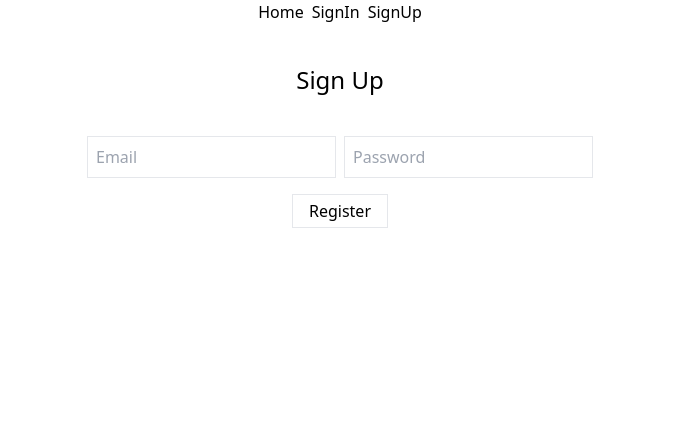
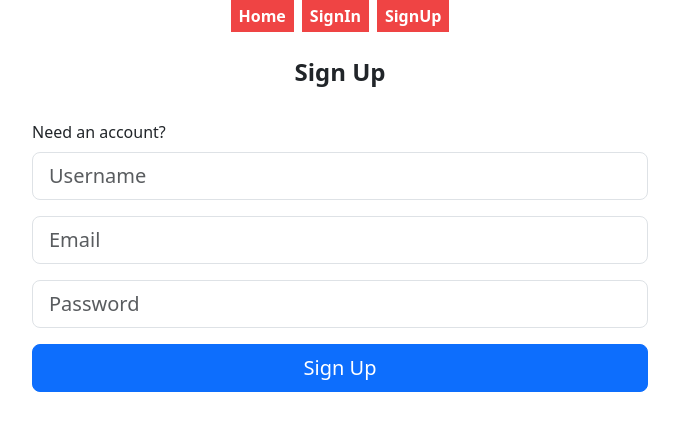
Before and after one commit to rizvan555/Vue3_Authentication_JS, a Vue app: page /signUp in a window 1280 px wide. Shown: the top 430 px of the page, without its empty margins (300-979 px from the left). Built offline with nearby package versions, Linux system fonts and the light colour scheme.

Commit message:
created signup page with fakePAI

```diff
--- a/index.html
+++ b/index.html
@@ -2,7 +2,14 @@
 <html lang="en">
   <head>
     <meta charset="UTF-8" />
+    <meta name="viewport" content="width=device-width, initial-scale=1" />
     <link rel="icon" href="/favicon.ico" />
+    <link
+      href="https://cdn.jsdelivr.net/npm/bootstrap@5.3.2/dist/css/bootstrap.min.css"
+      rel="stylesheet"
+      integrity="sha384-T3c6CoIi6uLrA9TneNEoa7RxnatzjcDSCmG1MXxSR1GAsXEV/Dwwykc2MPK8M2HN"
+      crossorigin="anonymous"
+    />
     <meta name="viewport" content="width=device-width, initial-scale=1.0" />
     <title>Vite App</title>
   </head>
@@ -10,5 +17,20 @@
     <div id="app"></div>
 
     <script type="module" src="/src/main.js"></script>
+    <script
+      src="https://cdn.jsdelivr.net/npm/bootstrap@5.3.2/dist/js/bootstrap.bundle.min.js"
+      integrity="sha384-C6RzsynM9kWDrMNeT87bh95OGNyZPhcTNXj1NW7RuBCsyN/o0jlpcV8Qyq46cDfL"
+      crossorigin="anonymous"
+    ></script>
+    <script
+      src="https://cdn.jsdelivr.net/npm/@popperjs/core@2.11.8/dist/umd/popper.min.js"
+      integrity="sha384-I7E8VVD/ismYTF4hNIPjVp/Zjvgyol6VFvRkX/vR+Vc4jQkC+hVqc2pM8ODewa9r"
+      crossorigin="anonymous"
+    ></script>
+    <script
+      src="https://cdn.jsdelivr.net/npm/bootstrap@5.3.2/dist/js/bootstrap.min.js"
+      integrity="sha384-BBtl+eGJRgqQAUMxJ7pMwbEyER4l1g+O15P+16Ep7Q9Q+zqX6gSbd85u4mG4QzX+"
+      crossorigin="anonymous"
+    ></script>
   </body>
 </html>
--- a/package.json
+++ b/package.json
@@ -8,6 +8,7 @@
     "preview": "vite preview"
   },
   "dependencies": {
+    "axios": "^1.6.1",
     "pinia": "^2.1.7",
     "vue": "^3.3.4",
     "vue-axios": "^3.5.2",
--- /dev/null
+++ b/src/api/auth.js
@@ -0,0 +1,9 @@
+import axios from './axios';
+
+const register = (credentials) => {
+  return axios.post('/users', { user: credentials });
+};
+
+export default {
+  register,
+};
--- /dev/null
+++ b/src/api/axios.js
@@ -0,0 +1,5 @@
+import axios from 'axios';
+
+axios.defaults.baseURL = 'https://conduit.productionready.io/api';
+
+export default axios;
--- a/src/axios.js
+++ /dev/null
@@ -1,4 +0,0 @@
-import axios from 'axios';
-
-axios.defaults.withCredentials = true;
-axios.defaults.baseURL = 'http://localhost:8000';
--- a/src/components/NavigationBar.vue
+++ b/src/components/NavigationBar.vue
@@ -1,7 +1,12 @@
 <template>
   <div class="flex justify-center items-center gap-2">
     <div class="flex" v-for="nav in allNavs.navs">
-      <a :href="nav.path"> {{ nav.name }} </a>
+      <a
+        :href="nav.path"
+        class="bg-red-500 px-2 py-1 font-bold text-white active:scale-95 transition-all"
+      >
+        {{ nav.name }}
+      </a>
     </div>
   </div>
 </template>
--- a/src/main.js
+++ b/src/main.js
@@ -1,7 +1,6 @@
 import { createApp } from 'vue';
 import { createPinia } from 'pinia';
 
-import './axios.js';
 import App from './App.vue';
 import router from './router';
 import './assets/tailwind.css';
--- a/src/stores/auth.js
+++ /dev/null
@@ -1,21 +0,0 @@
-import { defineStore } from 'pinia';
-import axios from 'axios';
-
-export const useAuthStore = defineStore('auth', {
-  state: () => ({
-    authUser: null,
-  }),
-  getters: {
-    user: (state) => state.authUser,
-  },
-  actions: {
-    async getToken() {
-      await axios.get('sanctum/csrf-cookie');
-    },
-    async getUser() {
-      this.getToken();
-      const data = await axios.get('/api/user');
-      this.authUser = data.data;
-    },
-  },
-});
--- /dev/null
+++ b/src/stores/modules/auth.js
@@ -0,0 +1,54 @@
+import { defineStore } from 'pinia';
+import authApi from '@/api/auth';
+
+export const useAuthStore = defineStore({
+  id: 'auth',
+  state: () => ({
+    isSubmitting: false,
+    currentUser: null,
+    validationErrors: null,
+    isLoggedIn: false,
+  }),
+
+  // Actions
+  actions: {
+    async register(credentials, onSuccess) {
+      return new Promise((resolve, reject) => {
+        try {
+          this.registerStart();
+          authApi
+            .register(credentials)
+            .then((response) => {
+              this.registerSuccess(response.data.user);
+              resolve(response);
+              if (onSuccess) {
+                onSuccess(response.data.user);
+              }
+            })
+            .catch((error) => {
+              this.registerFailure(error.response.data.errors);
+
+              console.error('Validation Errors:', error.response.data.errors);
+              reject(error);
+            });
+        } catch (error) {
+          reject(error);
+        }
+      });
+    },
+
+    registerStart() {
+      this.isSubmitting = true;
+      this.validationErrors = null;
+    },
+    registerSuccess(user) {
+      this.isSubmitting = false;
+      this.currentUser = user;
+      this.isLoggedIn = true;
+    },
+    registerFailure(errors) {
+      this.isSubmitting = false;
+      this.validationErrors = errors;
+    },
+  },
+});
--- a/src/views/HomeView.vue
+++ b/src/views/HomeView.vue
@@ -3,22 +3,7 @@
     <div class="flex flex-col">
       <h1 class="flex justify-center text-2xl my-10">HomePage</h1>
     </div>
-    <!-- <section class="flex gap-10 justify-center items-center">
-      <div class="flex gap-5">
-        <h1>{{ user?.name }}</h1>
-        <p>{{ user?email }}</p>
-      </div>
-    </section> -->
   </main>
 </template>
 
-<script setup>
-import { onMounted } from 'vue';
-import { useAuthStore } from '../stores/auth';
-
-const authStore = useAuthStore();
-
-onMounted(async () => {
-  await authStore.getUser();
-});
-</script>
+<script setup></script>
--- a/src/views/SignIn.vue
+++ b/src/views/SignIn.vue
@@ -1,12 +1,36 @@
 <template>
-  <div class="flex flex-col justify-center items-center">
-    <h1 class="flex justify-center text-2xl my-10">Sign In</h1>
-    <div class="flex justify-center gap-2 mb-4">
-      <input type="text" placeholder="Email" class="border p-2" />
-      <input type="password" placeholder="Password" class="border p-2" />
-    </div>
-    <div>
-      <button @click="" class="border px-4 py-1">Signin</button>
+  <div class="auth-page">
+    <div class="container page">
+      <div class="row">
+        <div class="flex flex-col gap-2 col-md-6 offset-md-3 col-xs-12">
+          <h1 class="text-xs-center text-center text-2xl my-6 font-bold">
+            Sign In
+          </h1>
+
+          <form @submit.prevent="onSubmit" class="flex flex-col gap-3">
+            <fieldset class="form-group">
+              <input
+                class="form-control form-control-lg"
+                type="text"
+                placeholder="Email"
+              />
+            </fieldset>
+            <fieldset class="form-group">
+              <input
+                class="form-control form-control-lg"
+                type="password"
+                placeholder="Password"
+              />
+            </fieldset>
+            <button
+              class="btn btn-lg btn-primary pull-xs-right"
+              :disabled="isSubmitting"
+            >
+              Sign In
+            </button>
+          </form>
+        </div>
+      </div>
     </div>
   </div>
 </template>
--- a/src/views/SignUp.vue
+++ b/src/views/SignUp.vue
@@ -1,16 +1,98 @@
 <template>
-  <div class="flex flex-col justify-center items-center">
-    <h1 class="flex justify-center text-2xl my-10">Sign Up</h1>
-    <div class="flex justify-center gap-2 mb-4">
-      <input type="text" placeholder="Email" class="border p-2" />
-      <input type="password" placeholder="Password" class="border p-2" />
-    </div>
-    <div>
-      <button @click="" class="border px-4 py-1">Register</button>
+  <div class="auth-page">
+    <div class="container page">
+      <div class="row">
+        <div class="flex flex-col gap-2 col-md-6 offset-md-3 col-xs-12">
+          <h1 class="text-xs-center text-center text-2xl my-6 font-bold">
+            Sign Up
+          </h1>
+          <p class="text-xs-center">
+            <router-link :to="{ name: 'signIn' }">
+              Need an account?
+            </router-link>
+          </p>
+          <form @submit.prevent="onSubmit" class="flex flex-col gap-3">
+            <fieldset class="form-group">
+              <input
+                v-model="formData.username"
+                class="form-control form-control-lg"
+                type="text"
+                placeholder="Username"
+              />
+              <div v-if="validationErrors && validationErrors.username">
+                {{ validationErrors.username[0] }}
+              </div>
+            </fieldset>
+            <fieldset class="form-group">
+              <input
+                v-model="formData.email"
+                class="form-control form-control-lg"
+                type="text"
+                placeholder="Email"
+              />
+              <div v-if="validationErrors && validationErrors.email">
+                {{ validationErrors.email[0] }}
+              </div>
+            </fieldset>
+            <fieldset class="form-group">
+              <input
+                v-model="formData.password"
+                class="form-control form-control-lg"
+                type="password"
+                placeholder="Password"
+              />
+            </fieldset>
+            <button
+              class="btn btn-lg btn-primary pull-xs-right"
+              :disabled="isSubmitting"
+            >
+              Sign Up
+            </button>
+          </form>
+        </div>
+      </div>
     </div>
   </div>
 </template>
 
 <script>
-export default {};
+import { ref } from 'vue';
+import { useAuthStore } from '../stores/modules/auth';
+
+export default {
+  name: 'McvRegister',
+
+  setup() {
+    const authStore = useAuthStore();
+    const formData = ref({
+      username: '',
+      email: '',
+      password: '',
+    });
+
+    const onSubmit = async () => {
+      try {
+        const credentials = {
+          username: formData.value.username,
+          email: formData.value.email,
+          password: formData.value.password,
+        };
+        console.log('Credentials:', credentials);
+
+        await authStore.register(credentials, (user) => {
+          console.log('Successfully registered user:', user);
+        });
+      } catch (error) {
+        console.error('Registration Error:', error);
+      }
+    };
+
+    return {
+      formData,
+      isSubmitting: authStore.isSubmitting,
+      onSubmit,
+      validationErrors: authStore.validationErrors,
+    };
+  },
+};
 </script>
```
Also changed, not shown: 1 other file (tests, documents, lock files or other folders).
